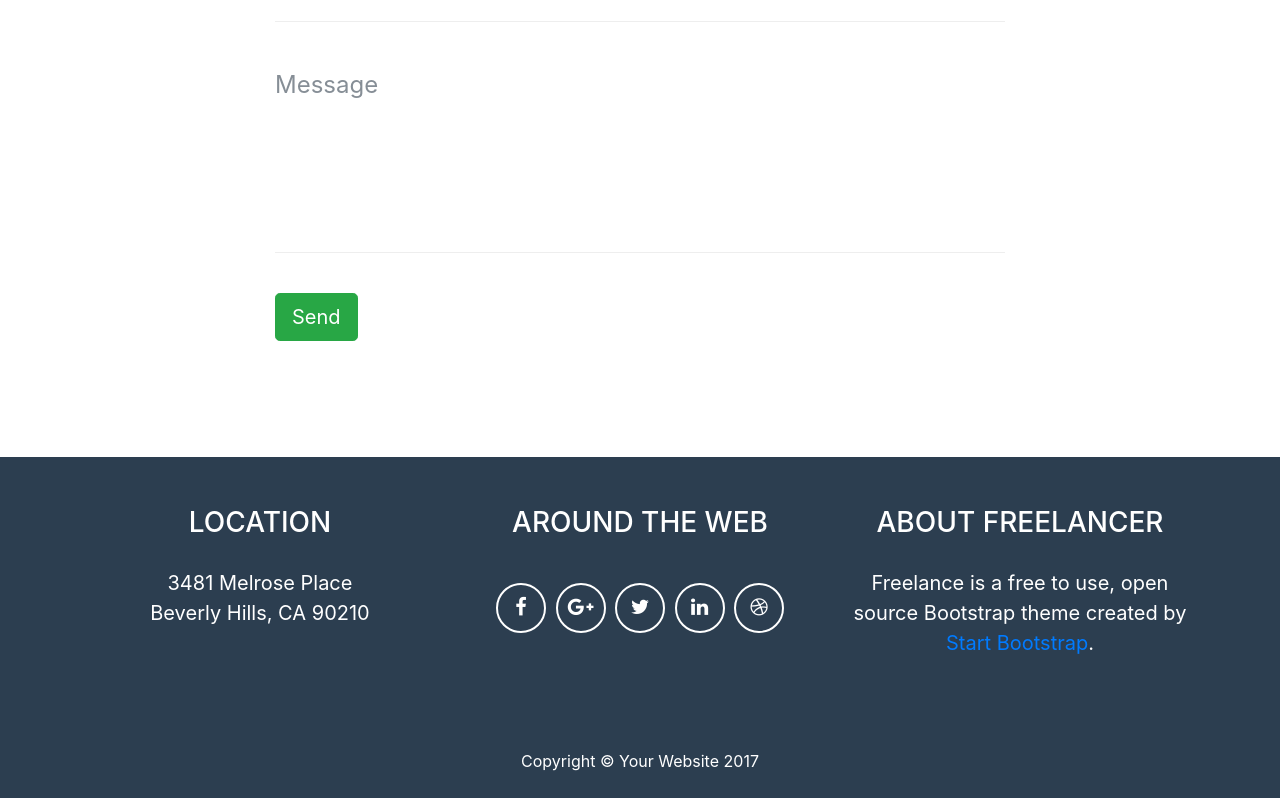
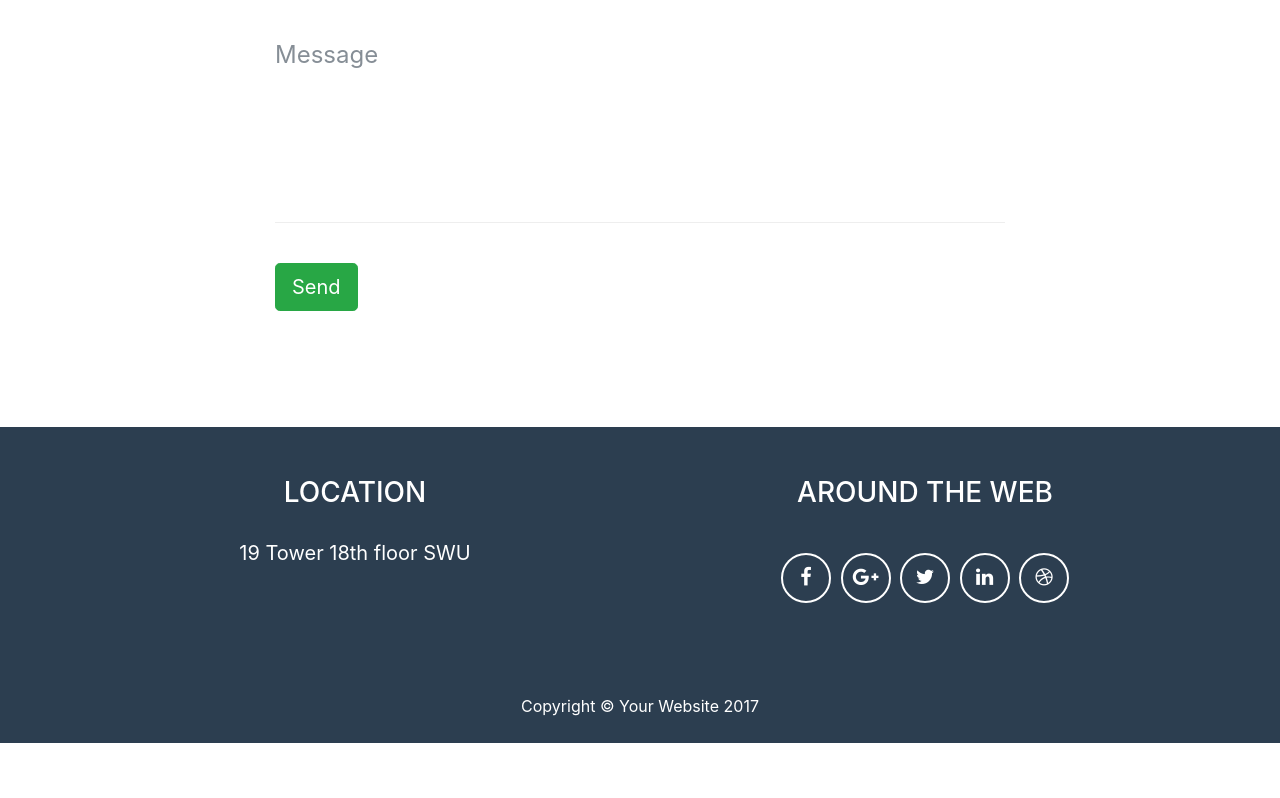
Before and after one commit to philntp/Phil--s-space, a website with bundled scripts: page index.html in a window 1280 px wide. Shown: the part 2488-3286 px from the top of the page. After the commit the page ends 3231 px from the top, so only its background shows below. Built offline with nearby package versions, Linux system fonts and the light colour scheme.

Commit message:
Update index.html

```diff
--- a/index.html
+++ b/index.html
@@ -108,7 +108,7 @@
         <hr class="star-light">
         <div class="row">
           <div class="col-lg-4 ml-auto">
-            <p>Freelancer is a free bootstrap theme created by Start Bootstrap. The download includes the complete source files including HTML, CSS, and JavaScript as well as optional LESS stylesheets for easy customization.</p>
+            <p></p>
           </div>
           <div class="col-lg-4 mr-auto">
             <p>Whether you're a student looking to showcase your work, a professional looking to attract clients, or a graphic artist looking to share your projects, this template is the perfect starting point!</p>
@@ -171,12 +171,11 @@
       <div class="footer-above">
         <div class="container">
           <div class="row">
-            <div class="footer-col col-md-4">
+            <div class="footer-col col-md-6">
               <h3>Location</h3>
-              <p>3481 Melrose Place
-                <br>Beverly Hills, CA 90210</p>
+              <p>19 Tower 18th floor SWU</p>
             </div>
-            <div class="footer-col col-md-4">
+            <div class="footer-col col-md-6">
               <h3>Around the Web</h3>
               <ul class="list-inline">
                 <li class="list-inline-item">
@@ -205,11 +204,6 @@
                   </a>
                 </li>
               </ul>
-            </div>
-            <div class="footer-col col-md-4">
-              <h3>About Freelancer</h3>
-              <p>Freelance is a free to use, open source Bootstrap theme created by
-                <a href="http://startbootstrap.com">Start Bootstrap</a>.</p>
             </div>
           </div>
         </div>
```
